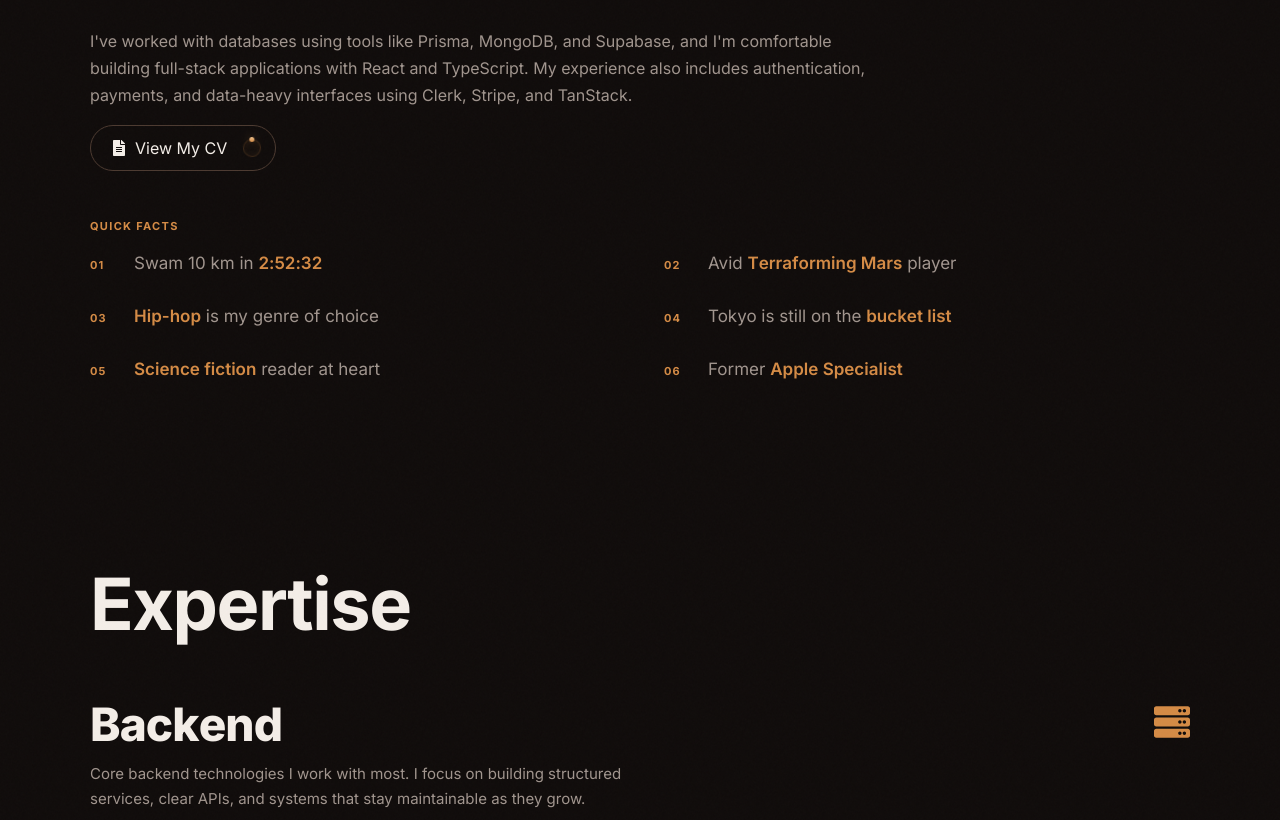
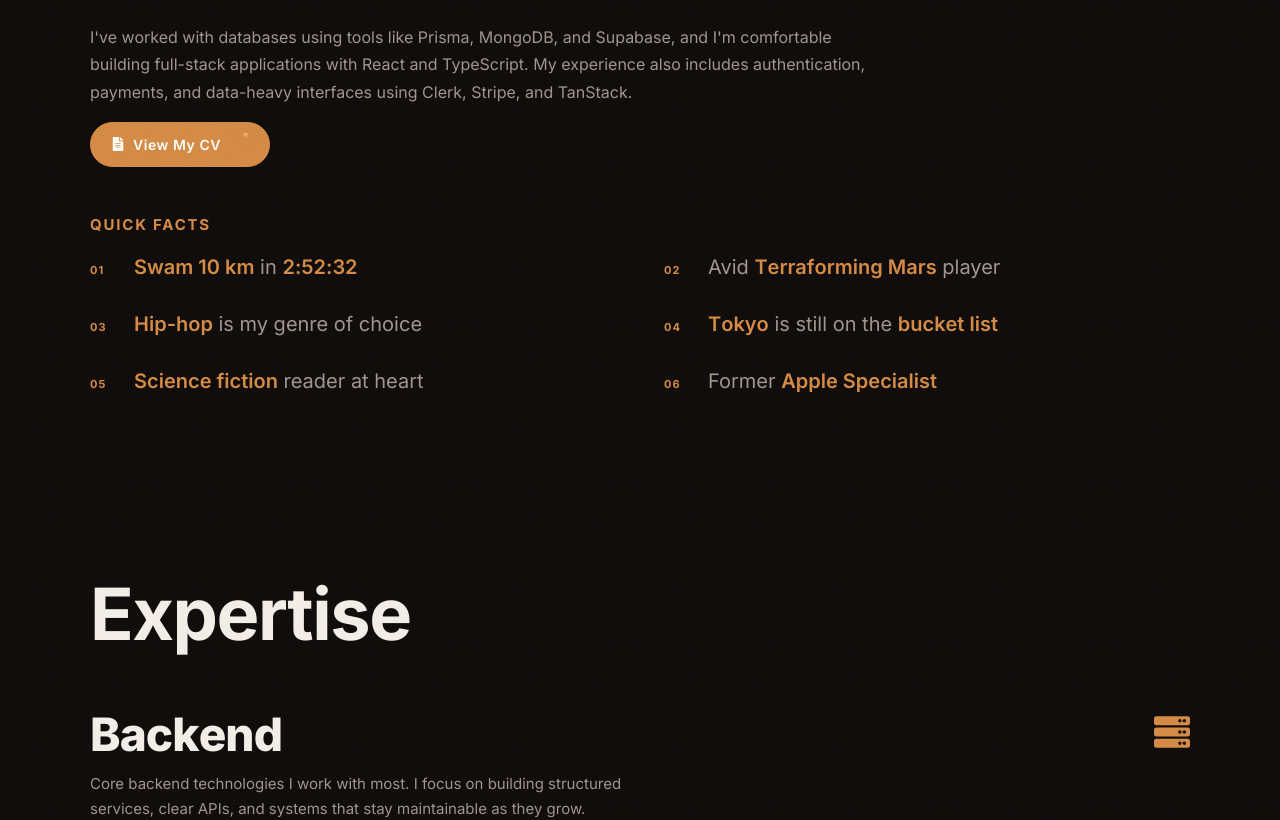
Before and after one commit to alpsten/web-portfolio-react-frontend, a React (Vite) app: page / in a window 1280 px wide. Shown: the part 1120-1940 px from the top of the page. Built offline with nearby package versions, Linux system fonts and the light colour scheme.

Commit message:
feat(bio): add multi-word highlights, increase Quick Facts font size, and restyle CV button

```diff
--- a/src/sections/Bio.tsx
+++ b/src/sections/Bio.tsx
@@ -7,13 +7,15 @@ import AnimatedHeading from "../components/AnimatedHeading";
 import DrawRule from "../components/DrawRule";
 import { useIsLoopCopy } from "../context/LoopCopy";
 
-const FULL_FACTS = [
-    { pre: "Swam 10 km in",        highlight: "2:52:32",           post: "" },
-    { pre: "Avid",                  highlight: "Terraforming Mars", post: "player" },
-    { pre: "",                      highlight: "Hip-hop",           post: "is my genre of choice" },
-    { pre: "Tokyo is still on the", highlight: "bucket list",       post: "" },
-    { pre: "",                      highlight: "Science fiction",   post: "reader at heart" },
-    { pre: "Former",                highlight: "Apple Specialist",  post: "" },
+type Seg = { text: string; hl?: boolean };
+
+const FULL_FACTS: Seg[][] = [
+    [{ text: "Swam 10 km", hl: true }, { text: " in " }, { text: "2:52:32", hl: true }],
+    [{ text: "Avid " }, { text: "Terraforming Mars", hl: true }, { text: " player" }],
+    [{ text: "Hip-hop", hl: true }, { text: " is my genre of choice" }],
+    [{ text: "Tokyo", hl: true }, { text: " is still on the " }, { text: "bucket list", hl: true }],
+    [{ text: "Science fiction", hl: true }, { text: " reader at heart" }],
+    [{ text: "Former " }, { text: "Apple Specialist", hl: true }],
 ];
 
 export default function Bio() {
@@ -21,7 +23,7 @@ export default function Bio() {
     const played     = useRef(false);
     const reduced    = useReducedMotion();
     const isLoopCopy = useIsLoopCopy();
-    const inView     = useInView(gridRef, { once: true, amount: 0.2 });
+    const inView     = useInView(gridRef, { once: true, amount: 0.5 });
 
     useEffect(() => {
         if (!inView || reduced || isLoopCopy || played.current || !gridRef.current) return;
@@ -29,15 +31,13 @@ export default function Bio() {
 
         const allHighlightChars = gridRef.current.querySelectorAll<HTMLElement>(".bio__highlight-char");
 
-        // Stagger the highlight characters across all facts, delayed so they
-        // land after the CSS slide-in of each row has settled
         gsap.from(allHighlightChars, {
             y: 14,
             opacity: 0,
             duration: 0.032,
             stagger: 0.022,
             ease: "power3.out",
-            delay: 0.55,
+            delay: 0.9,
         });
     }, [inView, reduced, isLoopCopy]);
 
@@ -60,7 +60,7 @@ export default function Bio() {
                     using Clerk, Stripe, and TanStack.
                 </p>
                 <div className="bio__cta">
-                    <Link to="/cv" className="btn btn--outline">
+                    <Link to="/cv" className="btn btn--primary">
                         <FaFileAlt />
                         View My CV
                         <span className="btn__orbit" aria-hidden="true">
@@ -83,11 +83,12 @@ export default function Bio() {
                             <div className="bio__fact-inner">
                                 <span className="bio__fact-num">0{i + 1}</span>
                                 <span className="bio__fact-text">
-                                    {fact.pre && <>{fact.pre} </>}
-                                    <span className="bio__fact-highlight">
-                                        {fact.highlight.split("").map((char, j) => (
+                                    {fact.map((seg, j) =>
+                                        seg.hl ? (
+                                            <span key={j} className="bio__fact-highlight">
+                                                {seg.text.split("").map((char, k) => (
                                                     <span
-                                                key={j}
+                                                        key={k}
                                                         className="bio__highlight-char"
                                                         style={{ display: "inline-block" }}
                                                     >
@@ -95,7 +96,10 @@ export default function Bio() {
                                                     </span>
                                                 ))}
                                             </span>
-                                    {fact.post && <> {fact.post}</>}
+                                        ) : (
+                                            <span key={j}>{seg.text}</span>
+                                        )
+                                    )}
                                 </span>
                             </div>
                         </div>
--- a/src/styles/Bio.scss
+++ b/src/styles/Bio.scss
@@ -41,7 +41,7 @@
 
 .bio__facts-label {
   font-family: 'Inter', sans-serif;
-  font-size: 11px;
+  font-size: 15px;
   letter-spacing: 0.12em;
   text-transform: uppercase;
   color: var(--a);
@@ -96,30 +96,39 @@
 }
 
 .bio__fact-text {
-  font-size: clamp(14px, 1.6vw, 17px);
+  font-size: clamp(16px, 1.9vw, 20px);
   color: var(--muted);
   line-height: 1.4;
+
+  @media (max-width: 700px) {
+    font-size: clamp(18px, 5vw, 22px);
+  }
 }
 
 /* CV button */
-.btn--outline {
+.btn--primary {
   position: relative;
   display: inline-flex;
   align-items: center;
   gap: 8px;
-  padding: 12px 48px 12px 20px;
+  padding: 13px 48px 13px 20px;
   border-radius: 999px;
-  border: 1px solid var(--border);
-  background: transparent;
-  color: var(--text);
+  border: 1px solid var(--a);
+  background: var(--a);
+  color: #fff;
+  font-family: 'Inter', sans-serif;
+  font-size: 14px;
+  font-weight: 600;
+  letter-spacing: 0.04em;
   text-decoration: none;
-  transition: background 0.2s, transform 0.2s;
+  transition: background 0.2s, border-color 0.2s, transform 0.2s, box-shadow 0.2s;
 }
 
-.btn--outline:hover {
-  background: var(--a);
-  color: #fff;
+.btn--primary:hover {
+  background: var(--accent-deep);
+  border-color: var(--accent-deep);
   transform: translateY(-2px);
+  box-shadow: 0 8px 24px color-mix(in srgb, var(--a) 22%, transparent);
 }
 
 .btn__orbit {
```
Lines whose indentation alone changed are shown as unchanged.
